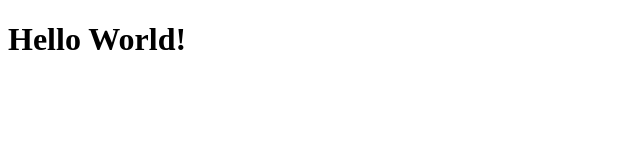
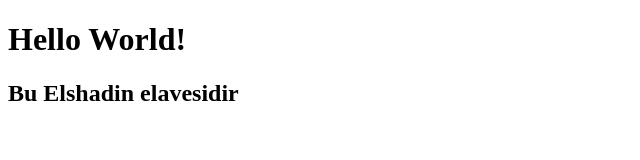
Before and after one commit to elshadaghazade/student-bio, a plain HTML site: page index.html in a window 1280 px wide. Shown: the whole page, without its empty margins (0-640 px from the left). Drawn offline with Linux system fonts and the light colour scheme.

Commit message:
men Elshad index.html fayline yeni h2 elave etdim

```diff
--- a/index.html
+++ b/index.html
@@ -8,5 +8,6 @@
 </head>
 <body>
     <h1>Hello World!</h1>
+    <h2>Bu Elshadin elavesidir</h2>
 </body>
 </html>
```
